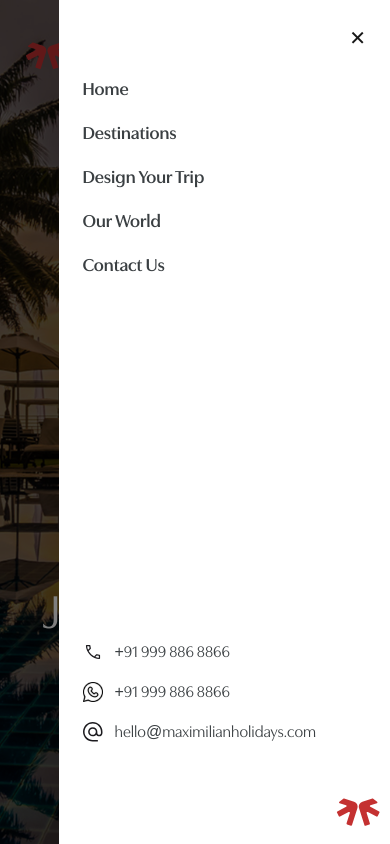
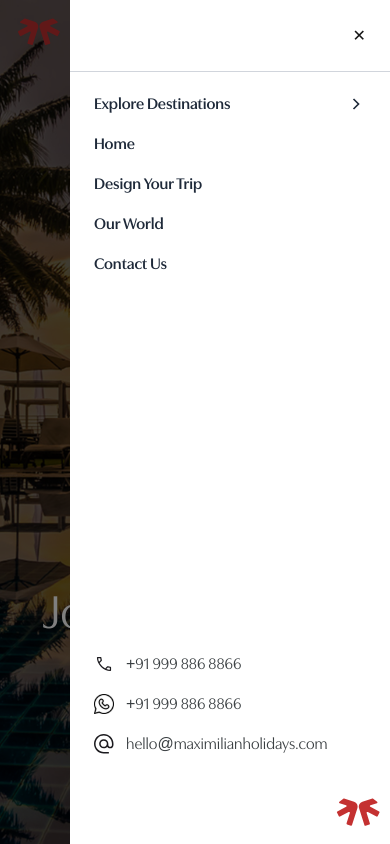
Before and after one commit to teamlead-glitch/maximillian-frontend, a Next.js app: page / in a window 390 px wide. Both pictures are taken after a click on the button 349 px from the left and 56 px from the top of the page. Shown: the top 844 px of the page. Built offline with nearby package versions, Linux system fonts and the light colour scheme; a web font is replaced by a local one.

Commit message:
hamberg menu responsive

```diff
--- a/src/components/common/header/SideBarMenu.tsx
+++ b/src/components/common/header/SideBarMenu.tsx
@@ -1,133 +1,207 @@
+"use client";
+
 import { useState, useEffect } from "react";
-import { usePathname } from "next/navigation";
 import { createPortal } from "react-dom";
 
-const menuItems = [
-  "Home",
-  "Destinations",
-  "Design Your Trip",
-  "Our World",
-  "Contact Us",
-];
+/* DESTINATION DATA (NO IMAGES) */
+const destinations = {
+  Asia: ["India",
+    "Afghanistan",
+    "Azerbaijan",
+    "Bahrain",
+    "Cambodia",
+    "China",
+    "Indonesia",
+    "Japan",
+    "Jordan",
+    "Kazakhstan",
+    "Kuwait",
+    "Malaysia",
+    "Maldives",
+    "Nepal",
+    "Qatar",
+    "Saudi Arabia",
+    "Singapore",
+    "Sri Lanka",
+    "Thailand",
+    "United Arab Emirates",
+    "Vietnam"],
+  Europe: ["France", "Italy", "Switzerland"],
 
+  Africa: ["Kenya", "South Africa", "Morocco", "Egypt"],
+  America: ["USA", "Canada", "Brazil", "Peru"],
+  Oceania: ["Australia", "New Zealand", "Fiji"],
+
+};
+
+/* SIMPLE CHEVRON ICONS */
+const ChevronRight = () => (
+  <svg width="20" height="20" viewBox="0 0 24 24" fill="none">
+    <path d="M9 6l6 6-6 6" stroke="currentColor" strokeWidth="2" />
+  </svg>
+);
+
+const ChevronLeft = () => (
+  <svg width="20" height="20" viewBox="0 0 24 24" fill="none">
+    <path d="M15 18l-6-6 6-6" stroke="currentColor" strokeWidth="2" />
+  </svg>
+);
 
 export default function SideBarMenu() {
+  const [sideOpen, setSideOpen] = useState(false);
+  const [destinationPanel, setDestinationPanel] = useState(false);
+  const [activeRegion, setActiveRegion] = useState(null);
+  const [mounted, setMounted] = useState(false);
 
-  const [sideOpen, setSideOpen] = useState(false);
-  const [mounted, setMounted] = useState(false);
-  const pathname = usePathname();
+  useEffect(() => setMounted(true), []);
 
+  /* BODY SCROLL LOCK */
   useEffect(() => {
-    setMounted(true);
-  }, []);
-
-  useEffect(() => {
-    if (sideOpen) {
-      document.body.style.overflow = "hidden";
-    } else {
-      document.body.style.overflow = "auto";
-    }
-    return () => {
-      document.body.style.overflow = "auto";
-    };
+    document.body.style.overflow = sideOpen ? "hidden" : "auto";
+    return () => (document.body.style.overflow = "auto");
   }, [sideOpen]);
 
   return (
     <>
-
-      {/* Hamburger */}
-      <button className="cursor-pointer pl-5" onClick={() => setSideOpen(true)}>
-        <img src="/images/hamburg-menu.svg" alt="" />
+      {/* HAMBURGER */}
+      <button className="pl-5 md:hidden cursor-pointer" onClick={() => setSideOpen(true)}>
+        <img src="/images/hamburg-menu.svg" alt="Menu" />
       </button>
 
-      {/* Portal for Overlay and Sidebar */}
-      {mounted && createPortal(
+      {mounted &&
+        createPortal(
           <>
-          {/* Overlay */}
+            {/* OVERLAY */}
             <div
               onClick={() => setSideOpen(false)}
-            className={`fixed inset-0 bg-black/50 z-999 transition-opacity duration-300
+              className={`fixed inset-0 bg-black/50 z-[999]
+              transition-opacity duration-300
               ${sideOpen ? "opacity-100 visible" : "opacity-0 invisible"}`}
             />
 
-          {/* Sidebar */}
+            {/* SIDEBAR */}
             <div
-            className={`fixed top-0 right-0 h-screen w-[85%] sm:w-[300px] bg-white z-[1000]
-        transform transition-transform duration-300 ease-in-out
-        overflow-y-auto
+              className={`fixed top-0 right-0 h-screen w-[85%] max-w-[320px]
+  bg-white z-[1000] flex flex-col
+  transform transition-transform duration-300
   ${sideOpen ? "translate-x-0" : "translate-x-full"}`}
             >
-            {/* Close Button */}
-            <div className="p-6 flex justify-end">
-              <button
-                onClick={() => setSideOpen(false)}
-                className="text-xl cursor-pointer"
-                aria-label="Close sidebar"
-              >
-                ✕
-              </button>
+              {/* CLOSE */}
+              <div className="h-[72px] px-6 flex items-center justify-end border-b  border-gray-300 ">
+                <button onClick={() => setSideOpen(false)} className="cursor-pointer">✕</button>
               </div>
 
-            {/* Navigation */}
-            <nav className="px-6 space-y-4 text-sm flex flex-col">
-              {menuItems.map((item) => (
+              {/* NAV */}
+              <div className="flex-1 overflow-y-auto">
+
+                <nav className="px-6 py-5 space-y-4 md:hidden">
+                  {/* EXPLORE DESTINATIONS */}
+                  <button
+                    onClick={() => setDestinationPanel(true)}
+                    className="flex justify-between font-my-font-semibold cursor-pointer items-center w-full
+                  text-base  text-gray-800
+                  hover:text-[#C43131]"
+                  >
+                    Explore Destinations
+                    <ChevronRight />
+                  </button>
+
+                  {/* OTHER LINKS */}
+                  {["Home", "Design Your Trip", "Our World", "Contact Us"].map(
+                    (item) => (
                       <a
                         key={item}
                         href="#"
-                  className={`
-                relative inline-block
-                font-my-font-semibold text-lg
-                transition-colors duration-300
-                ${pathname === item
-                      ? "text-[#C43131]"
-                      : "text-(--color-secondary)"
-                    }
-                hover:text-[#C43131]
-
-                after:content-['']
-                after:absolute after:left-0 after:-bottom-1
-                after:h-[2px]
-                after:bg-[#C43131]
-                after:transition-all after:duration-300
-                ${pathname === item ? "after:w-[40px]" : "after:w-0"}
-                hover:after:w-[40px]
-              `}
+                        onClick={() => setSideOpen(false)}
+                        className="block text-base font-my-font-semibold
+                      text-gray-800 hover:text-[#C43131]"
                       >
                         {item}
                       </a>
-              ))}
+                    )
+                  )}
                 </nav>
 
-            {/* Contact Info */}
-            <div className="absolute left-0 bottom-20 px-6 py-5">
+                <div className="absolute left-0 bottom-20 px-6 py-2">
                   <ul className="text-body font-medium">
-                <li className="mb-4 flex items-center gap-3 font-my-font-regular text-(--color-secondary)">
-                  <img src="/images/call-icon.svg" alt="Phone" className="w-5 h-5" />
-                  <a href="tel:+919998868866">+91 999 886 8866</a>
-                </li>
-
-                <li className="mb-4 flex items-center gap-3 font-my-font-regular text-(--color-secondary)">
-                  <img
-                    src="/images/whatsapp-icon.svg"
-                    alt="WhatsApp"
-                    className="w-5 h-5"
-                  />
-                  <a href="https://wa.me/919998868866">+91 999 886 8866</a>
-                </li>
-
-                <li className="flex items-center gap-3 font-my-font-regular text-(--color-secondary)">
-                  <img src="/images/mail-icon.svg" alt="Email" className="w-5 h-5" />
-                  <a href="mailto:hello@maximilianholidays.com">
-                    hello@maximilianholidays.com
-                  </a>
-                </li>
+                    <li className="mb-4 flex items-center gap-3 font-my-font-regular text-(--color-secondary)"> <img src="/images/call-icon.svg" alt="Phone" className="w-5 h-5" /> <a href="tel:+919998868866">+91 999 886 8866</a> </li>
+                    <li className="mb-4 flex items-center gap-3 font-my-font-regular text-(--color-secondary)"> <img src="/images/whatsapp-icon.svg" alt="WhatsApp" className="w-5 h-5" /> <a href="https://wa.me/919998868866">+91 999 886 8866</a> </li>
+                    <li className="flex items-center gap-3 font-my-font-regular text-(--color-secondary)"> <img src="/images/mail-icon.svg" alt="Email" className="w-5 h-5" /> <a href="mailto:hello@maximilianholidays.com"> hello@maximilianholidays.com </a> </li>
                   </ul>
                 </div>
+                <div className="absolute right-0 bottom-0"> <img src="/images/logo-icon.svg" alt="Logo" /> </div>
+              </div>
+            </div>
 
-            {/* Logo */}
-            <div className="absolute right-0 bottom-0">
-              <img src="/images/logo-icon.svg" alt="Logo" />
+            {/* FULL SCREEN DESTINATION PANEL */}
+            <div
+              className={`fixed top-0 right-0 h-screen w-[85%] max-w-[320px]
+  bg-white z-[1100] flex flex-col
+  transform transition-transform duration-300 md:hidden
+  ${destinationPanel ? "translate-x-0" : "translate-x-full"}`}
+            >
+              {/* HEADER */}
+              <div className="flex items-center justify-between p-6 border-b border-gray-300">
+                <button
+                  onClick={() => setDestinationPanel(false)}
+                  className="flex items-center cursor-pointer gap-2 font-my-font-semibold text-sm"
+                >
+                  <ChevronLeft />
+                  Back
+                </button>
+
+
               </div>
+
+              {/* REGIONS */}
+              {!activeRegion && (
+                <div className="flex-1 overflow-y-auto p-6 space-y-6">
+                  {Object.keys(destinations).map((region) => (
+                    <button
+                      key={region}
+                      onClick={() => setActiveRegion(region)}
+                      className="w-full flex justify-between  cursor-pointer font-my-font-semibold items-center
+                      text-lg  text-gray-800
+                      hover:text-[#C43131]"
+                    >
+                      {region}
+                      <ChevronRight />
+                    </button>
+                  ))}
+                </div>
+              )}
+
+              {/* COUNTRY GRID */}
+              {activeRegion && (
+                <div className="absolute inset-0 bg-white z-[1200] flex flex-col">
+                  <div className="flex items-center  gap-3 p-6 border-b border-gray-300 shrink-0">
+                    <button onClick={() => setActiveRegion(null)} className="cursor-pointer">
+                      <ChevronLeft />
+                    </button>
+                    <h3 className="text-base font-my-font-semibold">
+                      {activeRegion}
+                    </h3>
+                  </div>
+
+                  <div className="flex-1 overflow-y-auto">
+                    <ul className="grid grid-cols-2 gap-2 p-6">
+                      {destinations[activeRegion].map((country) => (
+                        <li
+                          key={country}
+                          onClick={() => {
+                            setSideOpen(false);
+                            setDestinationPanel(false);
+                            setActiveRegion(null);
+                          }}
+                          className="cursor-pointer py-2 text-sm text-gray-800 hover:text-[#C43131] hover:border-[#C43131] transition"
+                        >
+                          {country}
+                        </li>
+                      ))}
+                    </ul>
+                  </div>
+                </div>
+              )}
             </div>
           </>,
           document.body
--- a/src/components/common/header/TopMenu.tsx
+++ b/src/components/common/header/TopMenu.tsx
@@ -118,7 +118,7 @@ export default function TopMenu() {
             <div
                 className={`fixed top-0 left-1/2 -translate-x-1/2
         w-full max-w-[1600px] z-50
-        flex justify-between py-5 px-5 md:px-10
+        flex justify-between py-3 md:py-5 px-3 md:px-10
         transition-all duration-700 ease-in-out
         ${isVisible ? "translate-y-0 opacity-100" : "-translate-y-full opacity-0"}
         ${lastScrollY > 50 || megaOpen
@@ -133,7 +133,7 @@ export default function TopMenu() {
                         {/* Explore Destination */}
                         <button
                             onClick={() => setMegaOpen((prev) => !prev)}
-                            className={`relative text-white font-my-font-semibold cursor-pointer text-xs sm:text-base
+                            className={`relative text-white font-my-font-semibold cursor-pointer md:block hidden text-xs sm:text-base
         after:absolute after:left-0 after:-bottom-1
         after:h-[2px] after:bg-[#C43131] after:transition-all after:duration-300
         ${megaOpen ? "after:w-full" : "after:w-0"}
@@ -143,7 +143,7 @@ export default function TopMenu() {
                         </button>
                         <button
                             className="bg-white font-my-font-semibold text-black
-              px-3 py-3 md:px-4 md:py-2 rounded-full cursor-pointer
+              px-3 py-3 md:px-4 md:py-2 md:block hidden rounded-full cursor-pointer
               text-xs sm:text-base
               hover:bg-[#C43131] hover:text-white
               transition-all duration-300"
```
Lines whose indentation alone changed are shown as unchanged.
